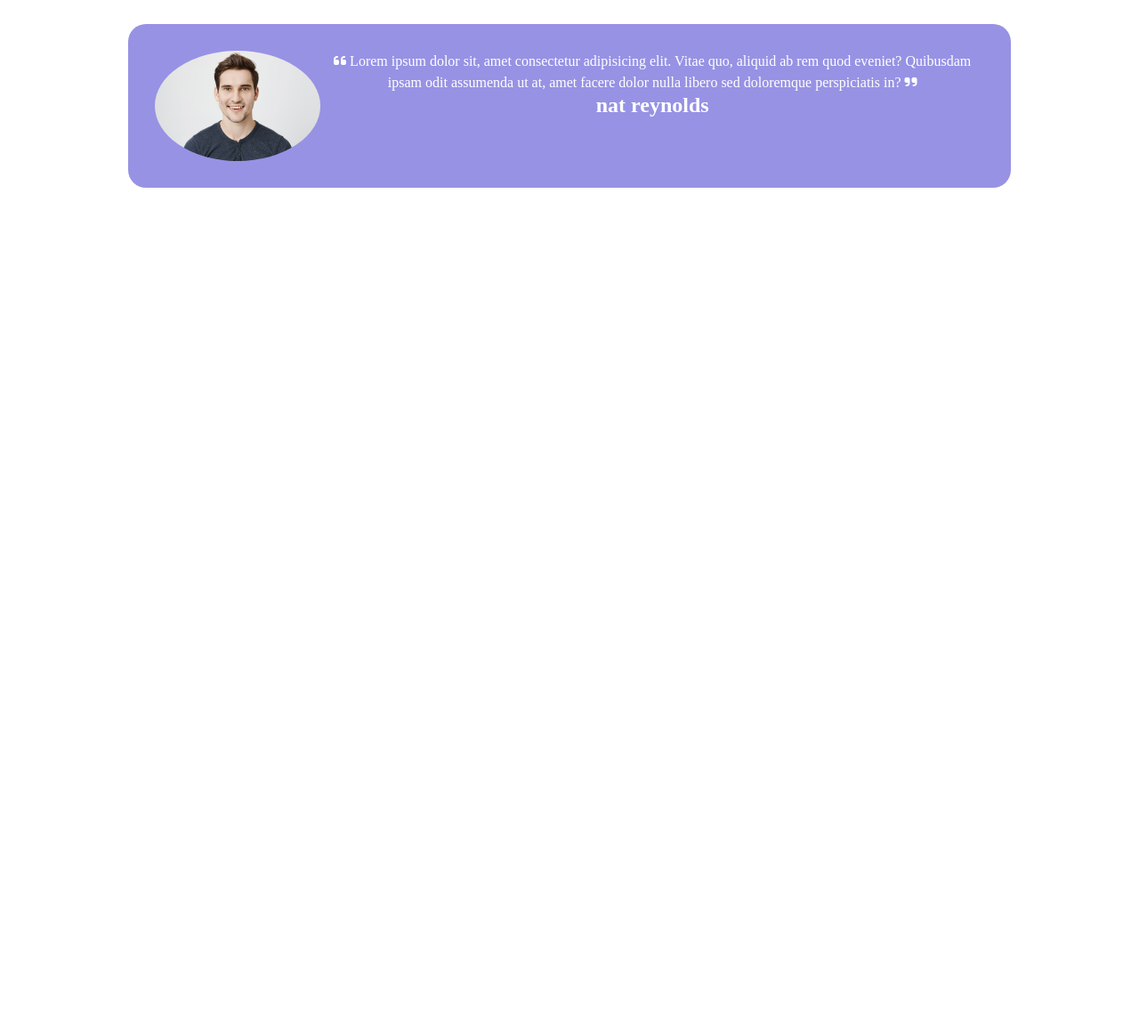
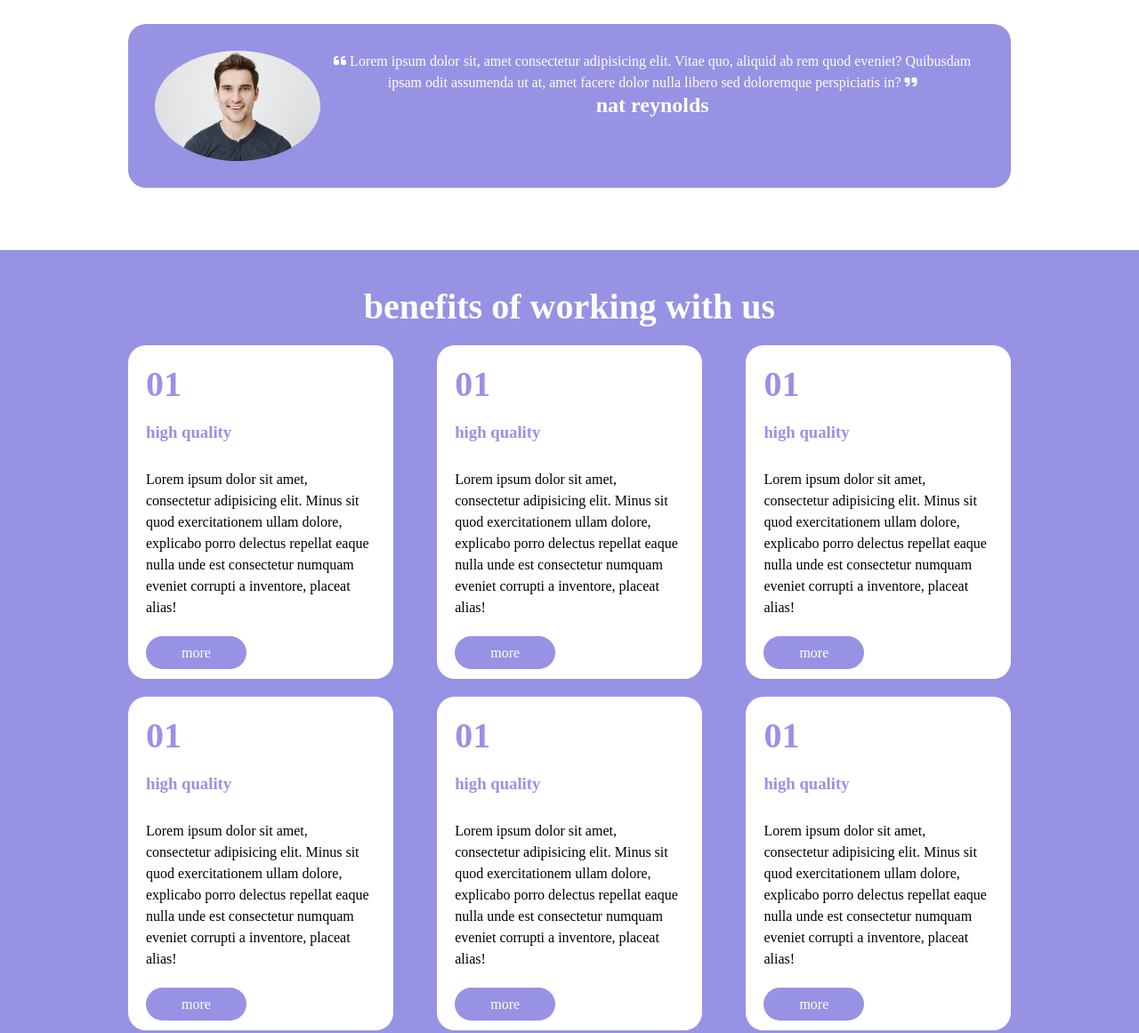
Before and after one commit to DrKillex/htmlcss-responsive-layout, a plain HTML site: page index.html in a window 1280 px wide. Shown: the part 2158-3319 px from the top of the page at 89% size. Before the commit the page ends 2439 px from the top, so only its background shows below. Drawn offline with Linux system fonts and the light colour scheme.

```diff
--- a/css/main.css
+++ b/css/main.css
@@ -171,3 +171,69 @@
         width: 80%;
     }
 }
+
+/* benefit */
+
+#benefit {
+    background-color: var(--secondary-color);
+}
+
+#benefit .col {
+    background-color: white;
+    border-radius: 1.25rem;
+    margin-bottom: 1.25rem;
+    padding: 1.25rem;
+}
+
+#benefit .col .btn {
+    background-color: var(--secondary-color);
+    color: white;
+}
+
+#benefit .col p {
+    margin: 1.875rem auto;
+}
+
+#benefit .col h3 {
+    margin-top: 1.25rem;
+}
+
+#benefit .col h3, #benefit .col h2 {
+    color: var(--secondary-color);
+}
+
+#benefit .container > h2 {
+    color: white;
+    margin-bottom: 1.25rem;
+    text-align: center;
+}
+
+#benefit .container h2 {
+    font-size: 2.5rem;
+}
+
+@media screen and (min-width: 768px) {
+
+    #benefit .row {
+        display: flex;
+        flex-wrap: wrap;
+        justify-content: space-between;
+    }
+
+    #benefit .col {
+        width: 45%;
+    }
+}
+
+@media screen and (min-width: 992px) {
+
+    #benefit .row {
+        display: flex;
+        flex-wrap: wrap;
+        justify-content: space-between;
+    }
+
+    #benefit .col {
+        width: 30%;
+    }
+}
--- a/index.html
+++ b/index.html
@@ -145,6 +145,55 @@
                 </div>
             </div>
         </section>
+        <section id="benefit">
+            <div class="container">
+                <h2>benefits of working with us</h2>
+                <div class="row">
+                    <div class="col">
+                        <h2>01</h2>
+                        <h3>high quality</h3>
+                        <p>Lorem ipsum dolor sit amet, consectetur adipisicing elit. Minus sit quod exercitationem ullam dolore, explicabo porro delectus repellat eaque nulla unde est consectetur numquam eveniet corrupti a inventore, placeat alias!</p>
+                        <a href="#" class="btn">more</a>
+                    </div>
+                    <div class="col">
+                        <h2>01</h2>
+                        <h3>high quality</h3>
+                        <p>Lorem ipsum dolor sit amet, consectetur adipisicing elit. Minus sit quod exercitationem ullam dolore, explicabo porro delectus repellat eaque nulla unde est consectetur numquam eveniet corrupti a inventore, placeat alias!</p>
+                        <a href="#" class="btn">more</a>
+                    </div>
+                    <div class="col">
+                        <h2>01</h2>
+                        <h3>high quality</h3>
+                        <p>Lorem ipsum dolor sit amet, consectetur adipisicing elit. Minus sit quod exercitationem ullam dolore, explicabo porro delectus repellat eaque nulla unde est consectetur numquam eveniet corrupti a inventore, placeat alias!</p>
+                        <a href="#" class="btn">more</a>
+                    </div>
+                    <div class="col">
+                        <h2>01</h2>
+                        <h3>high quality</h3>
+                        <p>Lorem ipsum dolor sit amet, consectetur adipisicing elit. Minus sit quod exercitationem ullam dolore, explicabo porro delectus repellat eaque nulla unde est consectetur numquam eveniet corrupti a inventore, placeat alias!</p>
+                        <a href="#" class="btn">more</a>
+                    </div>
+                    <div class="col">
+                        <h2>01</h2>
+                        <h3>high quality</h3>
+                        <p>Lorem ipsum dolor sit amet, consectetur adipisicing elit. Minus sit quod exercitationem ullam dolore, explicabo porro delectus repellat eaque nulla unde est consectetur numquam eveniet corrupti a inventore, placeat alias!</p>
+                        <a href="#" class="btn">more</a>
+                    </div>
+                    <div class="col">
+                        <h2>01</h2>
+                        <h3>high quality</h3>
+                        <p>Lorem ipsum dolor sit amet, consectetur adipisicing elit. Minus sit quod exercitationem ullam dolore, explicabo porro delectus repellat eaque nulla unde est consectetur numquam eveniet corrupti a inventore, placeat alias!</p>
+                        <a href="#" class="btn">more</a>
+                    </div>
+                </div>
+            </div>
+        </section>
+        <section id="about-us">
+            <div class="container">
+                <div class="about-left"></div>
+                <div class="about-right"></div>
+            </div>
+        </section>
     </main>
     <!-- /main -->
     <!-- footer -->
```
